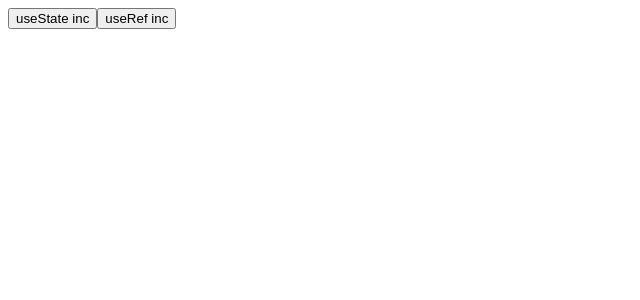
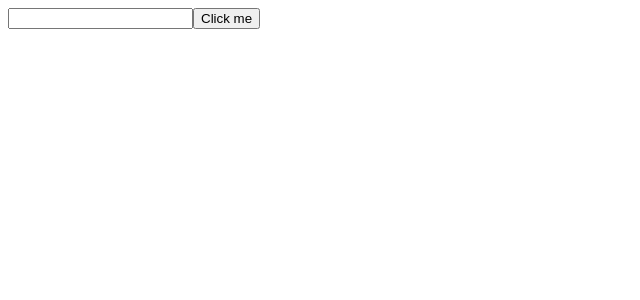
Before and after one commit to LivinkumarS/Nivashkanna-react-class, a React (Vite) app: page / in a window 1280 px wide. Shown: the top 300 px of the page, without its empty margins (0-640 px from the left). Built offline with nearby package versions, Linux system fonts and the light colour scheme.

Commit message:
Hooks---> UseRef(2)

```diff
--- a/src/App.jsx
+++ b/src/App.jsx
@@ -1,37 +1,18 @@
 import React from "react";
 import { useRef } from "react";
-import { useState } from "react";
-import { useEffect } from "react";
 
 export default function App() {
-  const [number, setNumber] = useState(0);
-
-  const refNumber = useRef(0);
-
-
-  useEffect(() => {
-    console.log("Rendered");
-  });
+  const inputRef = useRef();
 
   return (
     <div>
+      <input ref={inputRef} type="text" />
       <button
         onClick={() => {
-          setNumber((prev) => {
-            return ++prev;
-          });
+          inputRef.current.focus();
         }}
       >
-        useState inc
-      </button>
-
-      <button
-        onClick={() => {
-          refNumber.current++;
-          console.log(refNumber.current);
-        }}
-      >
-        useRef inc
+        Click me
       </button>
     </div>
   );
```
Also changed, not shown: React Notes.txt.
